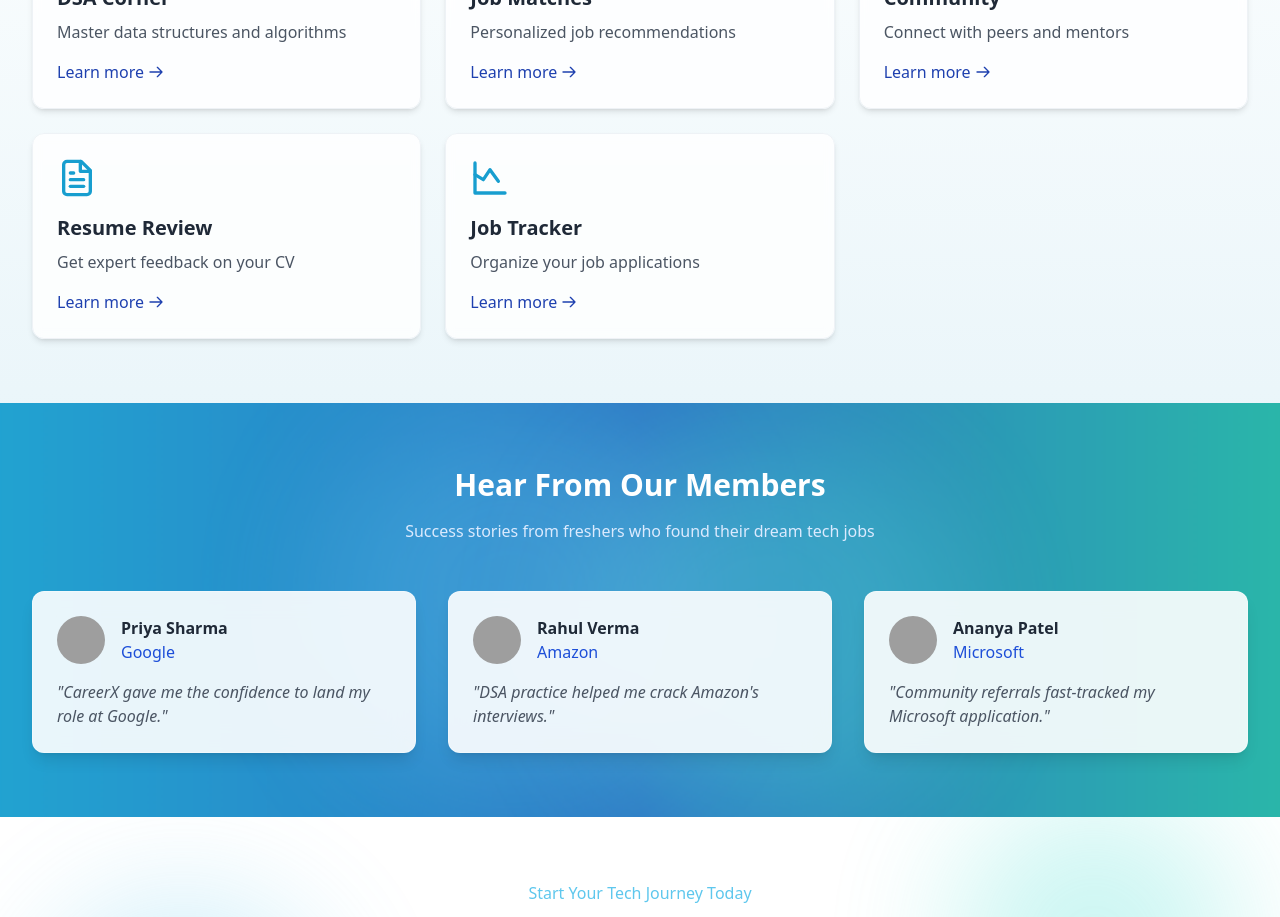
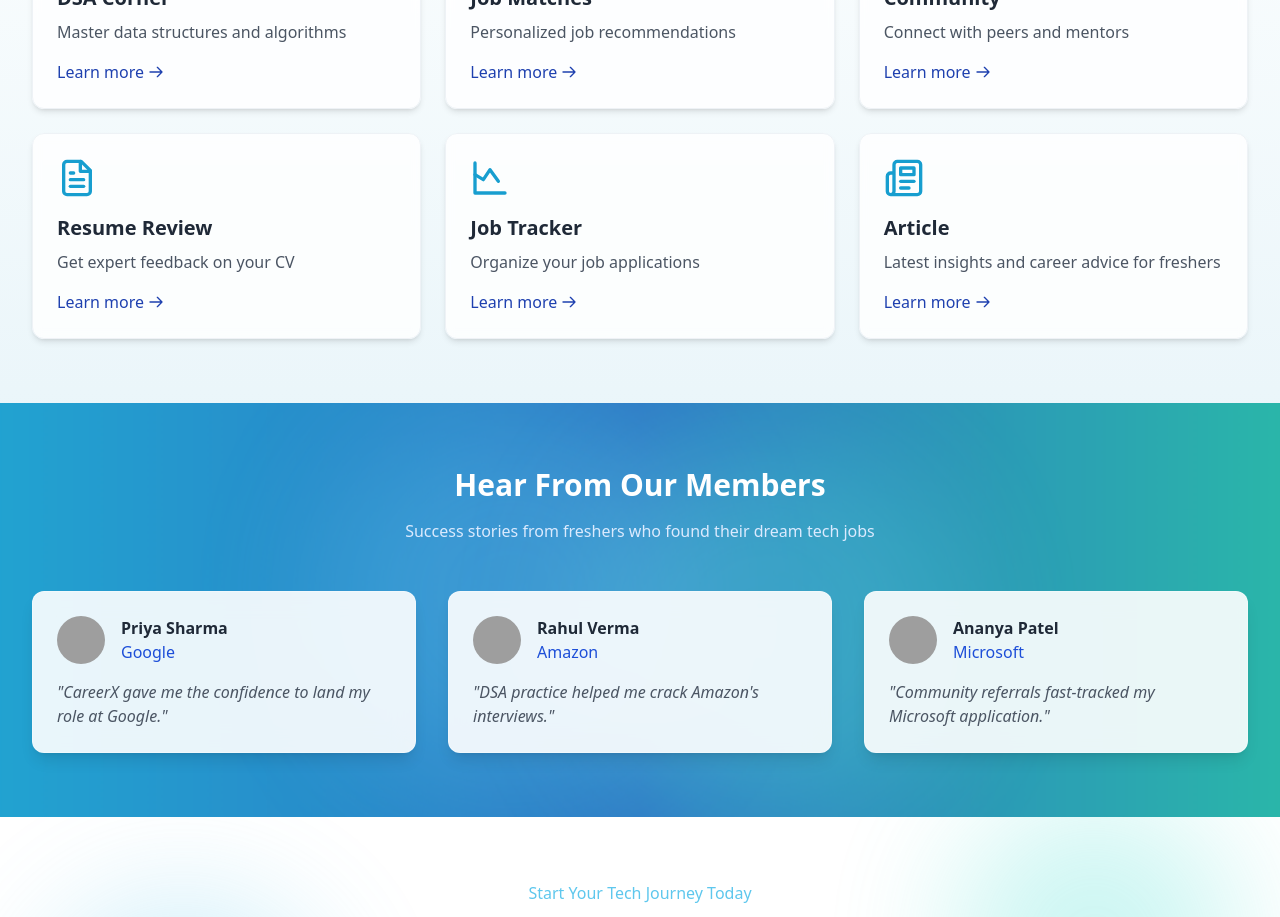
Before and after one commit to BitHiveTechnologies/X_Career-Website, a Next.js app: page / in a window 1280 px wide. Shown: the part 2540-3457 px from the top of the page. Built offline with nearby package versions, Linux system fonts and the light colour scheme; grey boxes are pictures that could not be loaded.

Commit message:
remove fresher obs, roadmaps, articles and more section from the first header and add resume builder option over there , also remove jobs tracker and resume review option from the second header

```diff
--- a/app/page.tsx
+++ b/app/page.tsx
@@ -64,6 +64,12 @@ const dummyData = {
             title: 'Job Tracker',
             description: 'Organize your job applications',
             icon: 'chart-line',
+        },
+        {
+            id: 6,
+            title: 'Article',
+            description: 'Latest insights and career advice for freshers',
+            icon: 'article',
         },
     ],
 
@@ -1318,6 +1324,31 @@ export default function Page() {
                                                     ></path>
                                                 </svg>
                                             )}
+                                            {resource.icon === 'article' && (
+                                                <svg
+                                                    xmlns="http://www.w3.org/2000/svg"
+                                                    width="40"
+                                                    height="40"
+                                                    viewBox="0 0 24 24"
+                                                    fill="none"
+                                                    stroke="currentColor"
+                                                    strokeWidth="2"
+                                                    strokeLinecap="round"
+                                                    strokeLinejoin="round"
+                                                    data-oid="i1j7gk6"
+                                                >
+                                                    <path
+                                                        d="M4 22h16a2 2 0 0 0 2-2V4a2 2 0 0 0-2-2H8a2 2 0 0 0-2 2v16a2 2 0 0 1-2 2zm0 0a2 2 0 0 1-2-2v-9c0-1.1.9-2 2-2h2"
+                                                        data-oid="9f7lyn4"
+                                                    ></path>
+                                                    <path d="M18 14h-8" data-oid=".8nvped"></path>
+                                                    <path d="M15 18h-5" data-oid="days5ic"></path>
+                                                    <path
+                                                        d="M10 6h8v4h-8z"
+                                                        data-oid="i.pu80s"
+                                                    ></path>
+                                                </svg>
+                                            )}
                                         </div>
                                         <h3
                                             className="text-xl font-bold mb-2 text-gray-800"
```
